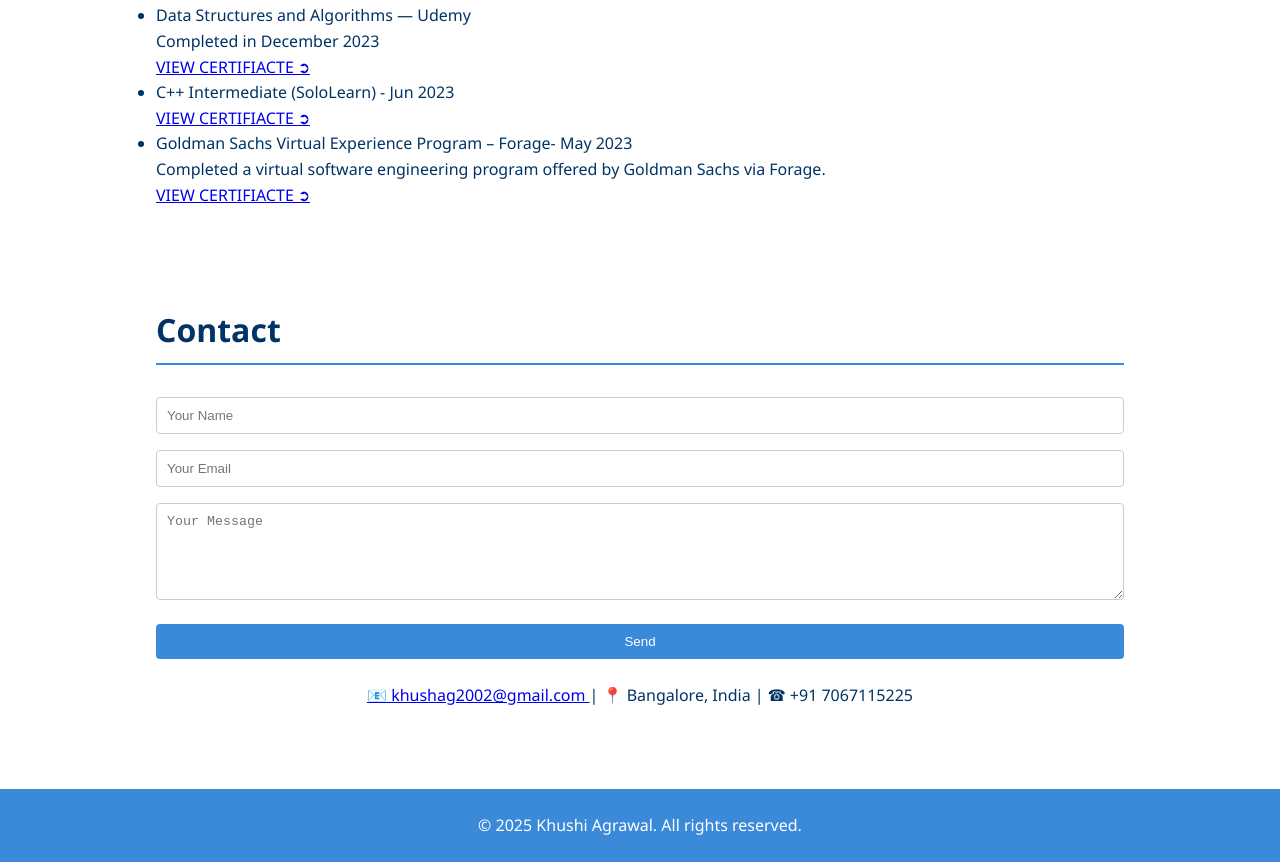
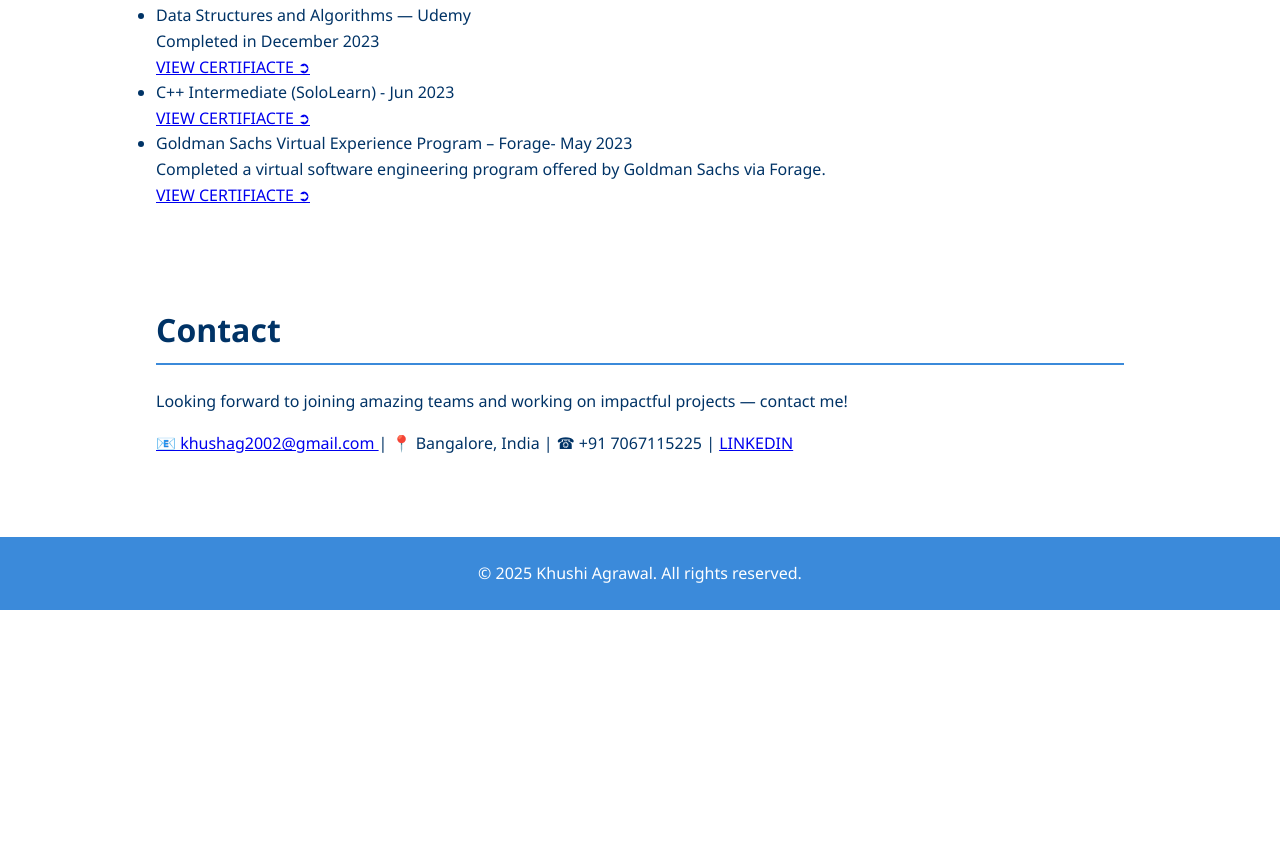
Before and after one commit to Khushi792/portfolio, a plain HTML site: page index.html in a window 1280 px wide. Shown: the part 1855-2717 px from the top of the page. After the commit the page ends 2465 px from the top, so only its background shows below. Drawn offline with Linux system fonts and the light colour scheme.

Commit message:
Updated content

```diff
--- a/index.html
+++ b/index.html
@@ -106,22 +106,7 @@
       padding: 1.5rem;
       margin-top: 2rem;
     }
-    form input, form textarea {
-      width: 100%;
-      padding: 10px;
-      margin: 0.5rem 0;
-      border: 1px solid #ccc;
-      border-radius: 4px;
-    }
-    form input[type="submit"] {
-      background-color: var(--primary-color);
-      color: white;
-      border: none;
-      cursor: pointer;
-    }
-    form input[type="submit"]:hover {
-      background-color: #003366;
-    }
+
   </style>
 </head>
 <body>
@@ -228,13 +213,8 @@ Utilized HTML, CSS, JavaScript, Bootstrap for frontend and PHP with MySQL for ba
 
   <section id="contact">
     <h2>Contact</h2>
-    <form>
-      <input type="text" placeholder="Your Name" required>
-      <input type="email" placeholder="Your Email" required>
-      <textarea rows="5" placeholder="Your Message"></textarea>
-      <input type="submit" value="Send">
-    </form>
-    <p style="text-align:center; margin-top:1rem;"> <a href="khushag2002@gmai.com">📧 khushag2002@gmail.com </a> | 📍 Bangalore, India | ☎ +91 7067115225</p>
+     <p>Looking forward to joining amazing teams and working on impactful projects — contact me!</p>
+    <p style=" margin-top:1rem;"> <a href="khushag2002@gmai.com">📧 khushag2002@gmail.com </a> | 📍 Bangalore, India  | ☎ +91 7067115225 | <a href="https://www.linkedin.com/in/khushi-agrawal-32aa5b201/"> LINKEDIN </a></p>
   </section>
 
   <footer>
```
